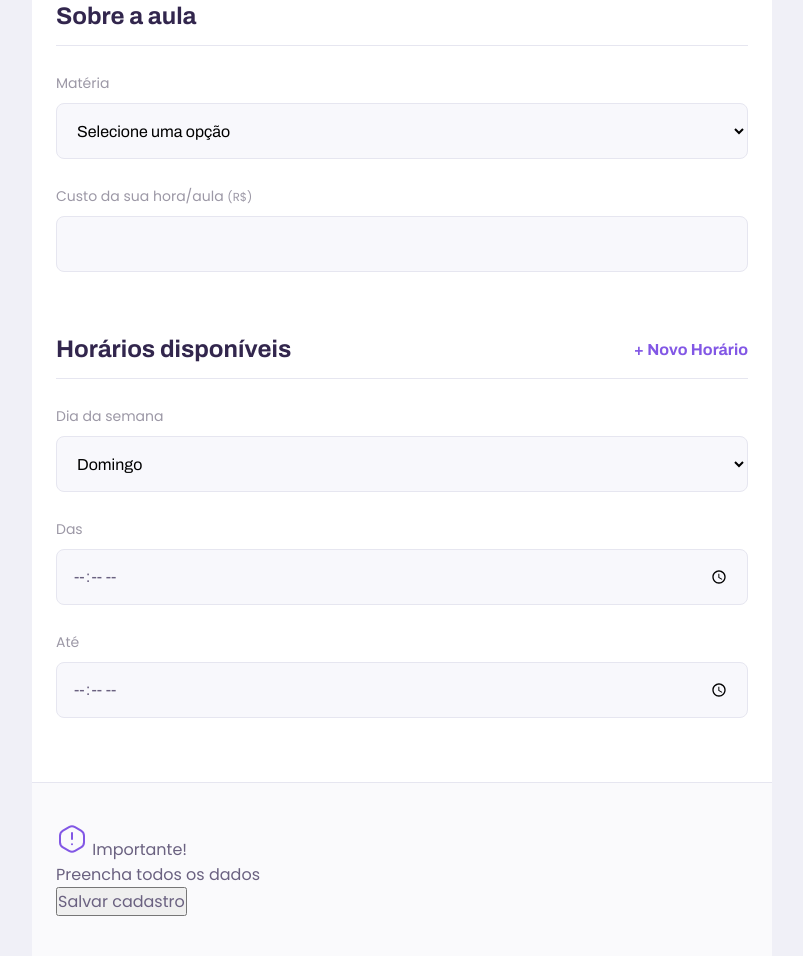
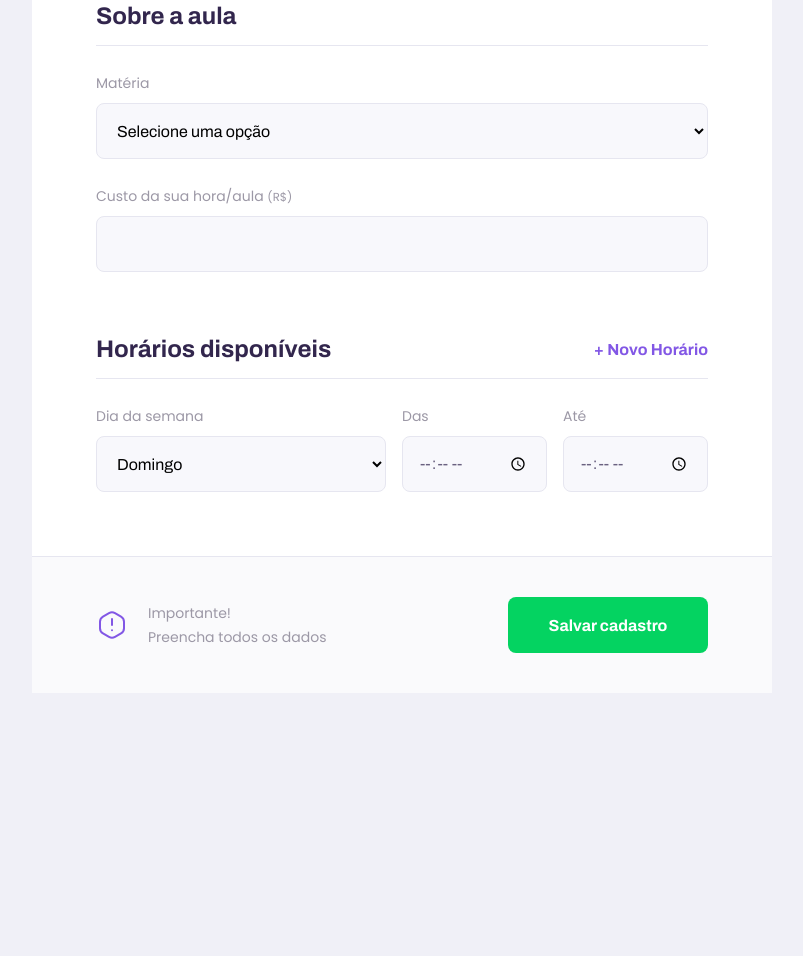
Before and after one commit to renanspr/NLWdiscovery-2.0, a plain HTML site: page give-classes.html in a window 1280 px wide. Shown: the part 1039-1995 px from the top of the page, without its empty margins (238-1041 px from the left). After the commit the page ends 1732 px from the top, so only its background shows below. Drawn offline with Linux system fonts and the light colour scheme.

Commit message:
finished give-classes

```diff
--- a/give-classes.html
+++ b/give-classes.html
@@ -11,6 +11,8 @@
     <link rel="stylesheet" href="/styles/partials/page-give-classes.css">
     <link rel="stylesheet" href="/styles/partials/forms.css">
     <link href="https://fonts.googleapis.com/css2?family=Archivo:wght@400;700&amp;family=Poppins:wght@400;600&amp;display=swap" rel="stylesheet">
+
+    <script src="/scripts/addField.js" defer></script>
 </head>
 
 <body id="page-give-classes">
@@ -82,9 +84,9 @@
                     </div>
                 </fieldset>
 
-                <fieldset>
+                <fieldset id="schedule-items">
                     <legend>Horários disponíveis
-                        <button id="add-time">+ Novo Horário</button>
+                        <button type="button" id="add-time">+ Novo Horário</button>
                     </legend>
 
                     <div class="schedule-item">
--- /dev/null
+++ b/scripts/addField.js
@@ -0,0 +1,10 @@
+document.querySelector("#add-time").addEventListener("click",cloneField);
+
+function cloneField() {
+    const newFieldContainer = document.querySelector(".schedule-item").cloneNode(true);
+    const fields = newFieldContainer.querySelectorAll("input");
+
+    fields.forEach(element => element.value = "");
+
+    document.querySelector("#schedule-items").appendChild(newFieldContainer);
+}
--- a/styles/partials/page-give-classes.css
+++ b/styles/partials/page-give-classes.css
@@ -64,8 +64,79 @@
     margin-top: 6.4rem;
 }
 
+#page-give-classes main footer p {
+    display: flex;
+    align-items: center;
+    justify-content: center;
+    font-size: 1.4rem;
+    line-height: 2.4rem;
+    color: var(--color-text-complement);
+}
+
+#page-give-classes main footer p img {
+    margin-right: 2rem;
+}
+
+#page-give-classes main footer button {
+    width: 100%;
+    height: 5.6rem;
+    background: var(--color-secondary);
+    color: var(--color-button-text);
+    border: 0;
+    border-radius: 0.8rem;
+    cursor: pointer;
+    font: 700 1.6rem Archivo;
+    display: flex;
+    align-items: center;
+    justify-content: center;
+    text-decoration: none;
+    transition: 0.2s;
+    margin-top: 3.2rem;
+}
+
+#page-give-classes main footer button:hover {
+    background: var(--color-secondary-dark);
+}
+
+.schedule-item+.schedule.item {
+    margin-top: 3.2rem;
+    padding-top: 3.2rem;
+    border-top: 1px solid var(--color-line-in-white);
+}
+
 @media (min-width: 700px) {
     #page-give-classes #container {
         max-width: 100vw;
     }
+
+    #page-give-classes .page-header .header-content{
+        margin-bottom: 0;
+    }
+
+    #page-give-classes main fieldset {
+        padding: 0 64px;
+    }
+
+    .schedule-item {
+        display: grid;
+        grid-template-columns: 2fr 1fr 1fr;
+        column-gap: 1.6rem;
+    }
+
+    #page-give-classes #schedule-items .select-block+.input-block,
+    #page-give-classes #schedule-items .input-block+.input-block {
+        margin-top: 0;
+    }
+
+    #page-give-classes main footer {
+        padding: 40px 64px;
+        display: flex;
+        align-items: center;
+        justify-content: space-between;
+    }
+
+    #page-give-classes main footer button {
+        margin-top: 0;
+        width: 200px;
+    }
 }
```
